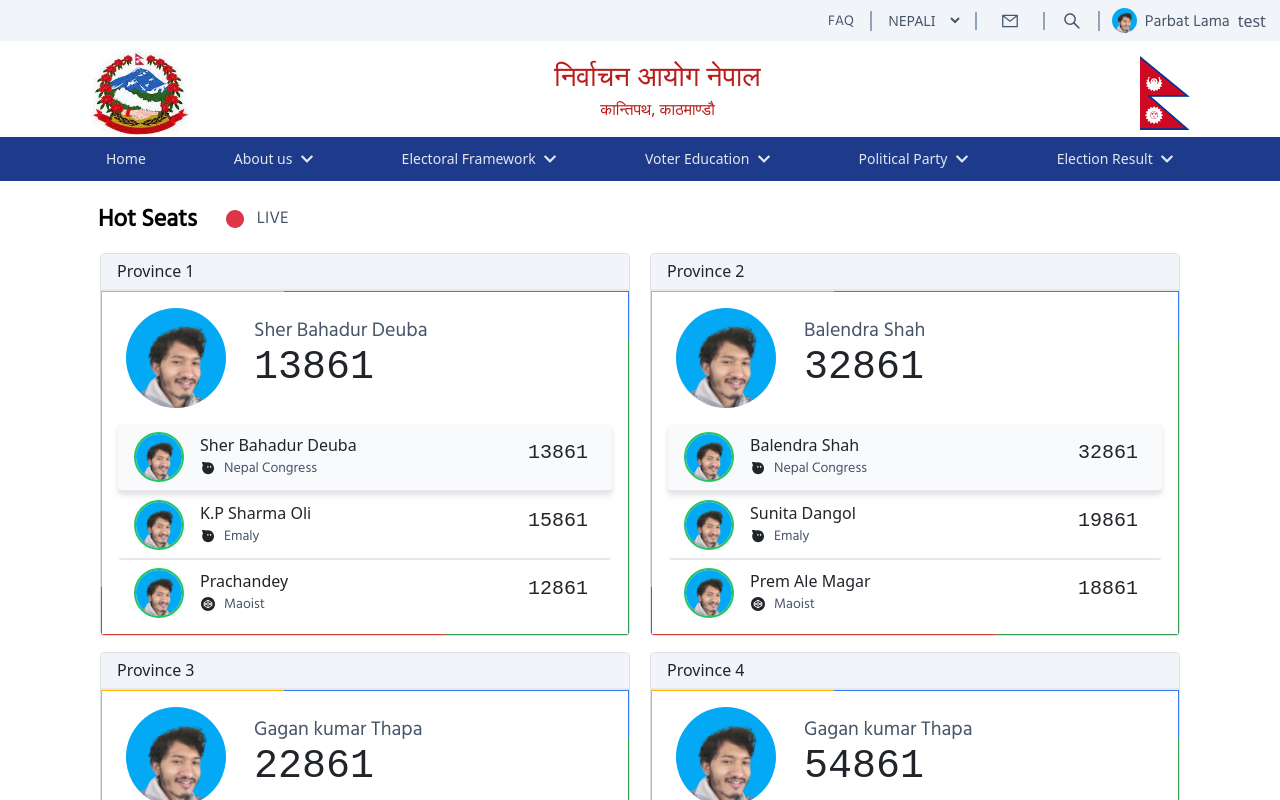
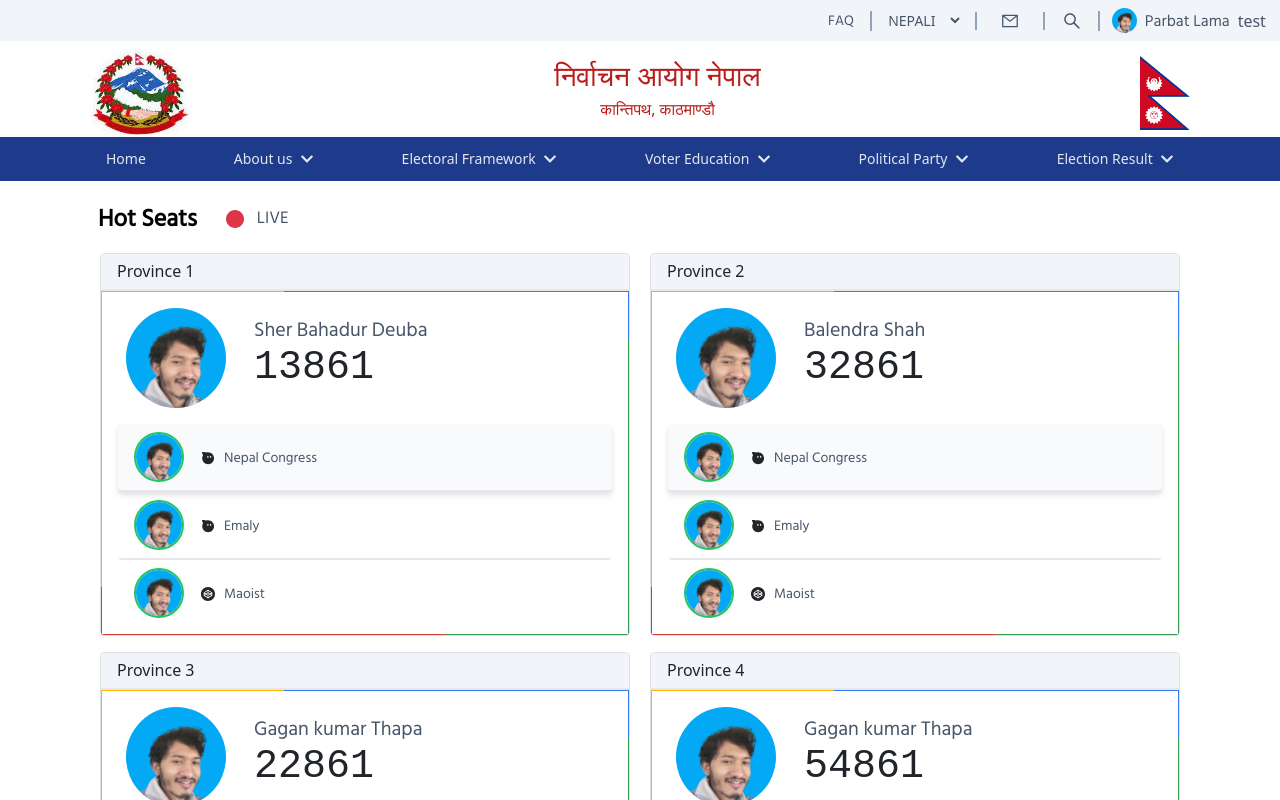
Before and after one commit to lamaparbat/BLOCKCHAIN-ELECTION-DAPP, a Next.js app in the folder client/: page / in a window 1280 px wide. Shown: the top 800 px of the page. Built offline with nearby package versions, Linux system fonts and the light colour scheme.

Commit message:
resolved candidate details props types

```diff
--- a/client/components/LiveCounterCard/CandidateCard.tsx
+++ b/client/components/LiveCounterCard/CandidateCard.tsx
@@ -28,14 +28,14 @@
     <div className='d-flex items-center'>
      <Avatar className='avatar' src="/images/parbat.png" alt="profile" size='md' border={2} />
      <div className='px-3'>
-      <h6 className='text-[16px]'>{details.candidateName}</h6>
+      <h6 className='text-[16px]'>{details.name}</h6>
       <div className='d-flex items-center -mt-[5px]'>
        <FilterIcon party={details.party} />
        <span className='mx-2 text-sm text-slate-600'>{details.party}</span>
       </div>
      </div>
     </div>
-    <h5 className='ml-[5px]' id='count'>{details.count}</h5>
+    <h5 className='ml-[5px]' id='count'>{details.votes}</h5>
    </div>
   </div>
  )
```
